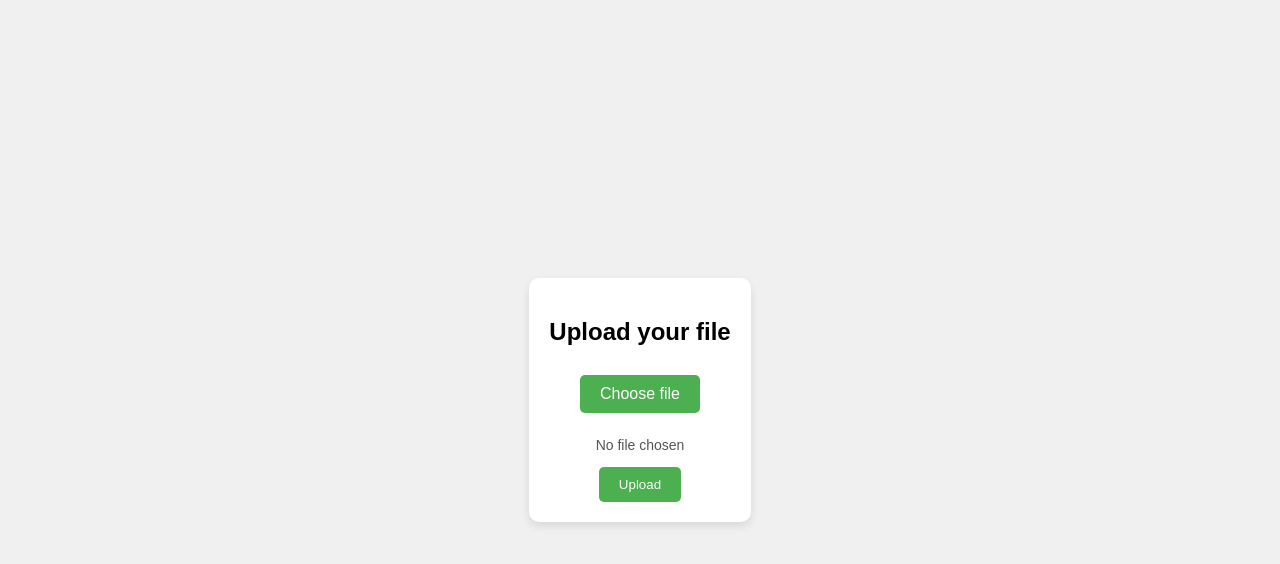
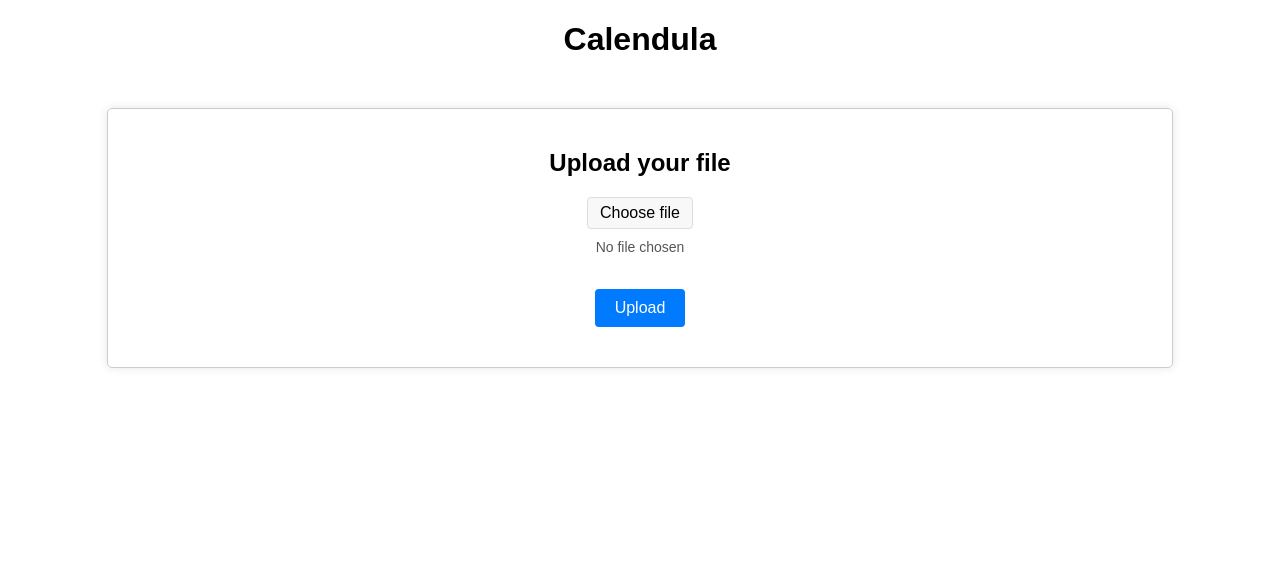
Before and after one commit to myesha-zaman/calendula, a plain HTML site: page index.html in a window 1280 px wide. Drawn offline with Linux system fonts and the light colour scheme.

Commit message:
Fixed title placement

```diff
--- a/index.html
+++ b/index.html
@@ -7,6 +7,7 @@
   <link rel="stylesheet" href="styles.css">
 </head>
 <body>
+  <h1> Calendula </h1>
   <div class="container">
     <h2>Upload your file</h2>
     <form id="uploadForm" enctype="multipart/form-data">
--- a/script.js
+++ b/script.js
@@ -1,4 +1,3 @@
-// script.js
 document.getElementById('file-upload').addEventListener('change', function() {
     const fileName = document.getElementById('file-upload').files[0].name;
     document.getElementById('file-name').textContent = fileName;
--- a/styles.css
+++ b/styles.css
@@ -1,54 +1,75 @@
 /* styles.css */
+
+/* General body styling */
 body {
     font-family: Arial, sans-serif;
-    display: flex;
-    justify-content: center;
-    align-items: center;
-    height: 100vh;
-    background-color: #f0f0f0;
     margin: 0;
+    padding: 0;
+    box-sizing: border-box;
   }
 
+  /* Style for the h1 title */
+  h1 {
+    text-align: center;
+    margin-bottom: 50px; /* Adjust this value for the desired space between title and container */
+  }
+
+  /* Style for the container */
   .container {
     text-align: center;
+    width: 80%;
+    margin: 0 auto;
     padding: 20px;
-    background-color: white;
-    box-shadow: 0 4px 8px rgba(0, 0, 0, 0.1);
-    border-radius: 10px;
+    border: 1px solid #ccc;
+    border-radius: 5px;
+    box-shadow: 0 0 10px rgba(0, 0, 0, 0.1);
+    /* Additional styling for container as needed */
   }
 
+  /* Style for file upload label */
   .custom-file-upload {
     display: inline-block;
-    padding: 10px 20px;
+    padding: 6px 12px;
     cursor: pointer;
-    background-color: #4CAF50;
-    color: white;
-    border-radius: 5px;
-    margin: 10px 0;
+    background-color: #f8f8f8;
+    border: 1px solid #ddd;
+    border-radius: 4px;
   }
 
-  .custom-file-upload:hover {
-    background-color: #45a049;
+  /* Additional styling for form elements */
+  form {
+    display: flex;
+    flex-direction: column;
+    align-items: center;
   }
 
-  #file-upload {
-    display: none;
+  input[type="file"] {
+    display: none; /* Hide the default file input */
   }
 
   #file-name {
+    margin-top: 10px;
     font-size: 14px;
     color: #555;
   }
 
   button {
+    margin-top: 20px;
     padding: 10px 20px;
-    background-color: #4CAF50;
-    color: white;
+    font-size: 16px;
+    background-color: #007bff;
+    color: #fff;
     border: none;
-    border-radius: 5px;
+    border-radius: 4px;
     cursor: pointer;
   }
 
   button:hover {
-    background-color: #45a049;
+    background-color: #0056b3;
   }
+
+  #upload-status {
+    text-align: center;
+    margin-top: 20px;
+    font-size: 16px;
+  }
```
